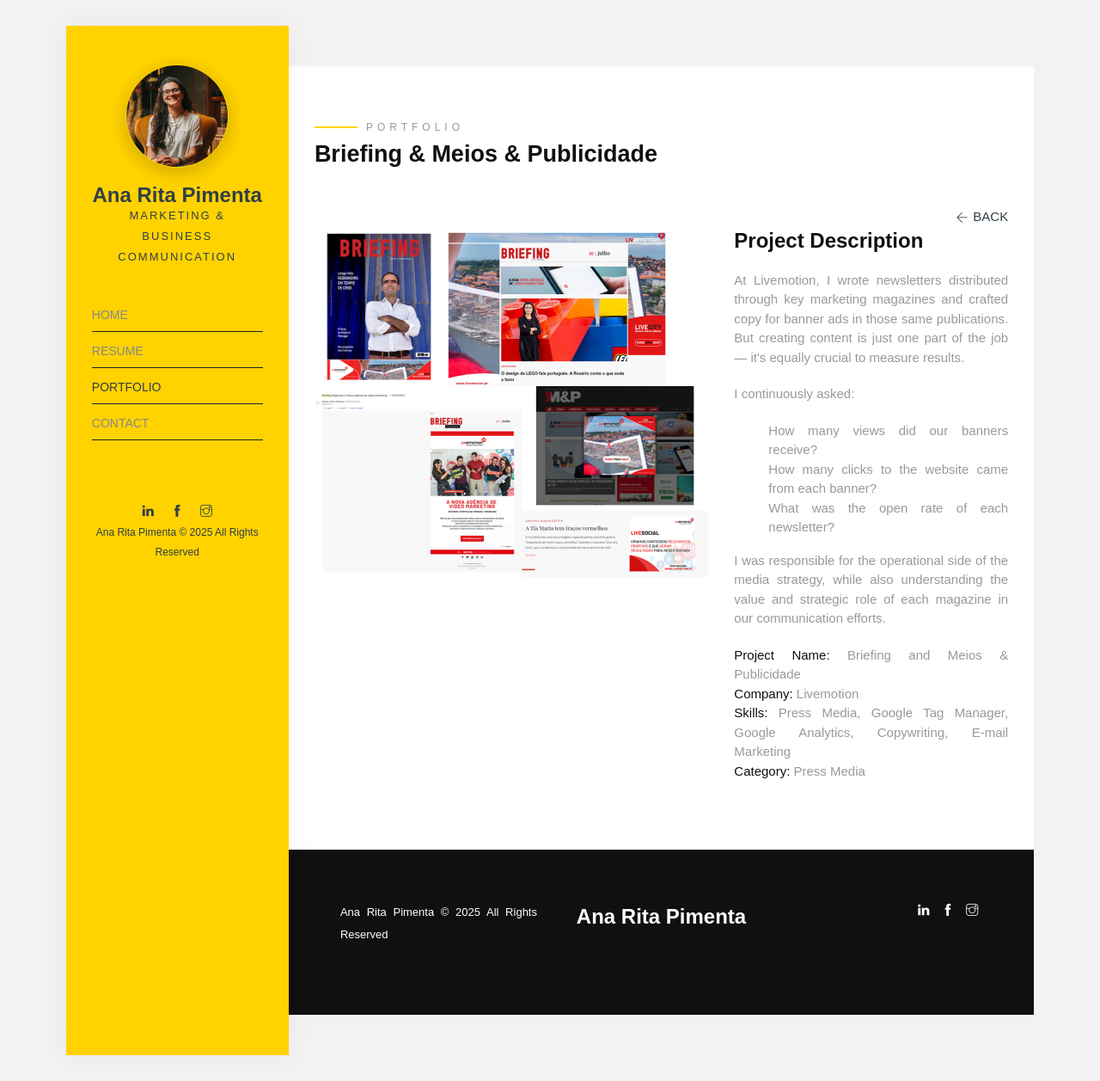
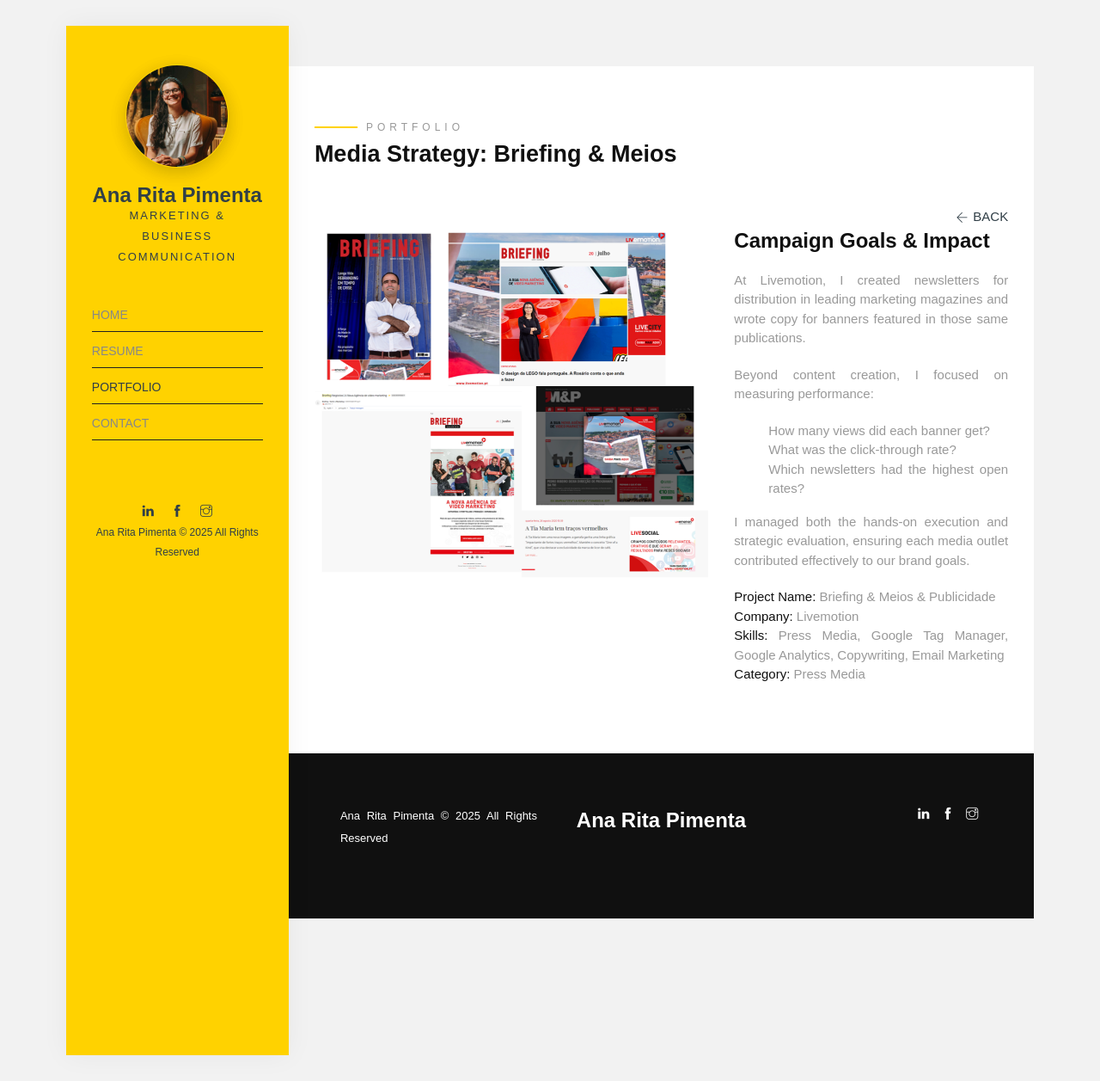
Before and after one commit to anaritapimenta/anaritapimenta.github.io, a Jekyll site: the page built from portfolio/briefing-and-meios-e-publicidade/index.html, in a window 1280 px wide and 1257 px high. Shown: the whole window at 86% size. Built offline with Jekyll 4.4.1, drawn with Linux system fonts in a browser that asks for light colours; some web fonts are replaced.

Commit message:
Update index.html

```diff
--- a/portfolio/briefing-and-meios-e-publicidade/index.html
+++ b/portfolio/briefing-and-meios-e-publicidade/index.html
@@ -1,7 +1,7 @@
 ---
-title: Briefing & Meios & Publicidade – Media Copy & Analytics
+title: Media Campaigns – Briefing & Meios Ads
 layout: default
-description: Copywriting and media performance analysis for Livemotion ads in Briefing and Meios & Publicidade. Strategic email and banner campaigns by Ana Rita Pimenta.
+description: Email and banner campaigns created for Livemotion, with performance tracking and media analysis by Ana Rita Pimenta.
 og_image: /assets/img/portfolio/project-1/1.png
 ---
 
@@ -11,7 +11,7 @@
       <div class="col-md-12">
         <span class="heading-meta style-1">Portfolio</span>
         <h1 class="heading animate-box" data-animate-effect="fadeInLeft">
-          Briefing & Meios & Publicidade
+          Media Strategy: Briefing & Meios
         </h1>
         <a
           href="{{ 'portfolio/' | prepend: site.baseurl | prepend: site.url }}"
@@ -39,7 +39,7 @@
         <img
           class="img-fluid mb-30"
           src="{{ 'assets/img/portfolio/project-1/1.png' | prepend: site.baseurl | prepend: site.url }}"
-          alt="Newsletter and banner design for Meios & Publicidade"
+          alt="Livemotion newsletter and banner campaign in Meios & Publicidade"
           loading="lazy"
         />
       </div>
@@ -48,27 +48,29 @@
       <div class="col-md-5 sticky-parent animate-box" data-animate-effect="fadeInLeft">
         <div id="sticky_item">
           <article class="project-desc">
-            <h2>Project Description</h2>
+            <h2>Campaign Goals & Impact</h2>
 
             <p>
-              At Livemotion, I wrote newsletters distributed through key marketing magazines and crafted copy for banner ads in those same publications. But creating content is just one part of the job — it's equally crucial to measure results.
+              At Livemotion, I created newsletters for distribution in leading marketing magazines and wrote copy for banners featured in those same publications.
             </p>
 
-            <p>I continuously asked:</p>
+            <p>
+              Beyond content creation, I focused on measuring performance:
+            </p>
             <ul>
-              <li>How many views did our banners receive?</li>
-              <li>How many clicks to the website came from each banner?</li>
-              <li>What was the open rate of each newsletter?</li>
+              <li>How many views did each banner get?</li>
+              <li>What was the click-through rate?</li>
+              <li>Which newsletters had the highest open rates?</li>
             </ul>
 
             <p>
-              I was responsible for the operational side of the media strategy, while also understanding the value and strategic role of each magazine in our communication efforts.
+              I managed both the hands-on execution and strategic evaluation, ensuring each media outlet contributed effectively to our brand goals.
             </p>
 
             <p>
-              <strong>Project Name:</strong> Briefing and Meios & Publicidade<br />
+              <strong>Project Name:</strong> Briefing & Meios & Publicidade<br />
               <strong>Company:</strong> Livemotion<br />
-              <strong>Skills:</strong> Press Media, Google Tag Manager, Google Analytics, Copywriting, E-mail Marketing<br />
+              <strong>Skills:</strong> Press Media, Google Tag Manager, Google Analytics, Copywriting, Email Marketing<br />
               <strong>Category:</strong> Press Media
             </p>
           </article>
```
